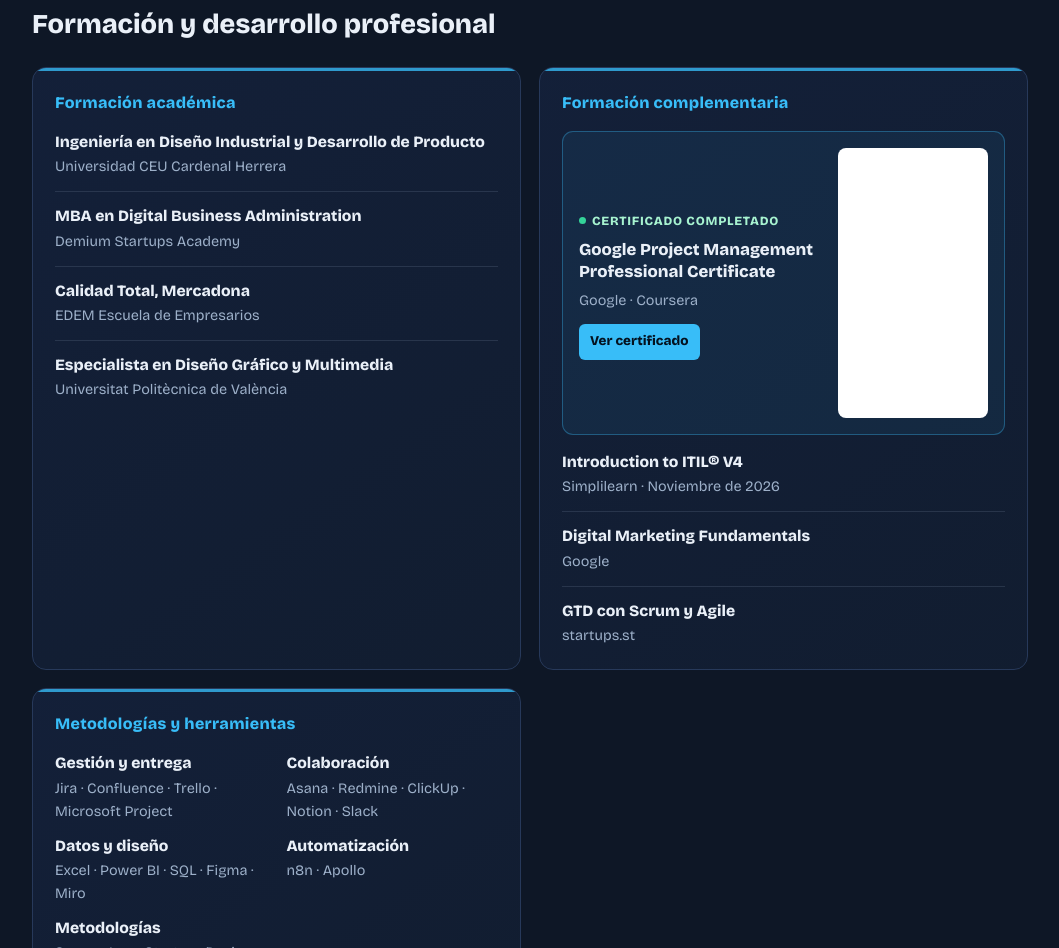
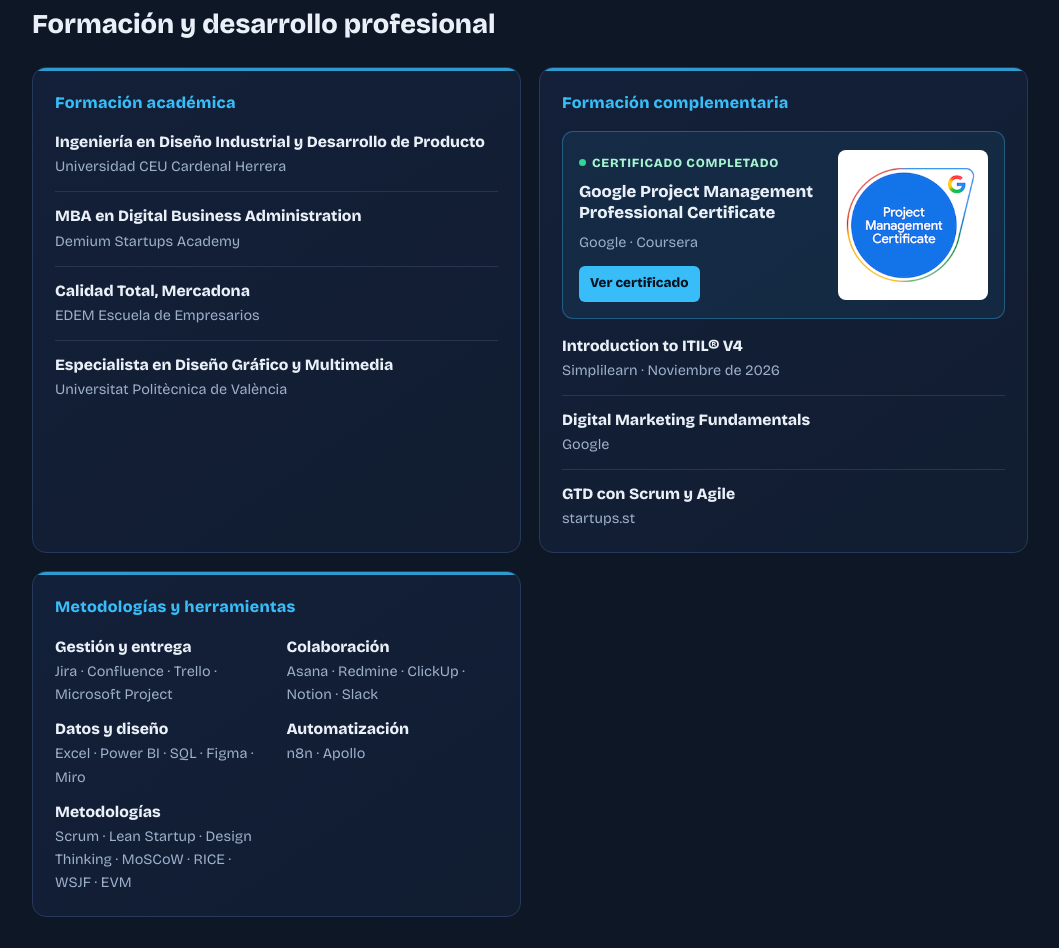
Before and after one commit to gfortezag/gfortezag.github.io, a plain HTML site: page es/index.html in a window 1280 px wide. Shown: the part 4318-5266 px from the top of the page, without its empty margins (110-1169 px from the left). Drawn offline with nearby package versions, Linux system fonts and the light colour scheme.

Commit message:
Replace Credly embed with repository badge image

```diff
--- a/es/index.html
+++ b/es/index.html
@@ -31,9 +31,9 @@
 .credential-copy b{display:block;font-size:1.05rem;line-height:1.3}
 .credential-copy p{color:var(--mu);font-size:.9rem;margin:7px 0 12px}
 .credential-copy a{display:inline-block;color:#04121f;background:var(--ac);border-radius:6px;padding:7px 11px;font-size:.84rem;font-weight:700;text-decoration:none}
-.credential-badge{width:150px;height:270px;overflow:hidden;border-radius:8px;justify-self:end;background:#fff}
-.credential-badge div[data-share-badge-id]{width:150px;height:270px}
-.credential-badge iframe{display:block;max-width:150px;border:0}
+.credential-badge{width:150px;min-height:150px;max-height:270px;overflow:hidden;border-radius:8px;justify-self:end;background:#fff;display:flex;align-items:center;justify-content:center;padding:8px;box-sizing:border-box}
+.credential-badge a{display:flex;align-items:center;justify-content:center;width:100%;height:100%}
+.credential-badge img{display:block;width:100%;height:auto;max-height:254px;object-fit:contain}
 .edu-sublist{display:grid;grid-template-columns:1fr;gap:0}
 .edu-tools{display:grid;grid-template-columns:1fr 1fr;gap:12px 20px}
 .edu-tools .edu-entry{margin:0;padding:0;border:0}
@@ -80,7 +80,7 @@
 </div>
 <div class="edu-panel"><h4>Formación complementaria</h4>
 <div class="credential-feature"><div class="credential-copy"><span class="credential-status">Certificado completado</span><b>Google Project Management Professional Certificate</b><p>Google · Coursera</p><a href="https://coursera.org/share/25d6f877432a3f937cc2704637ffc928" target="_blank" rel="noopener">Ver certificado</a></div>
-<div class="credential-badge"><div data-iframe-width="150" data-iframe-height="270" data-share-badge-id="b1a0bc5b-1d2e-4dfd-86d6-87e9715a6ea4" data-share-badge-host="https://www.credly.com"></div></div>
+<div class="credential-badge"><a href="https://www.credly.com/badges/b1a0bc5b-1d2e-4dfd-86d6-87e9715a6ea4/public_url" target="_blank" rel="noopener" aria-label="Verify certificate on Credly"><img src="/google-project-management-badge.png" alt="Insignia del Google Project Management Professional Certificate" loading="lazy"></a></div>
 </div>
 <div class="edu-sublist">
 <div class="edu-entry"><b>Introduction to ITIL® V4</b><span>Simplilearn · Noviembre de 2026</span></div>
```
